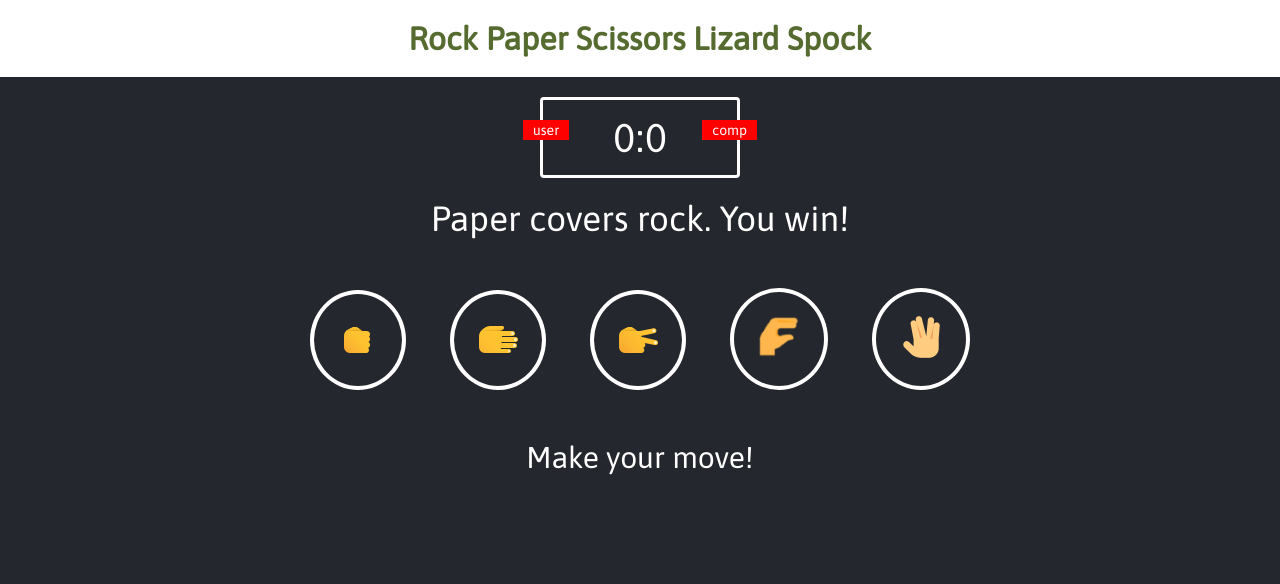
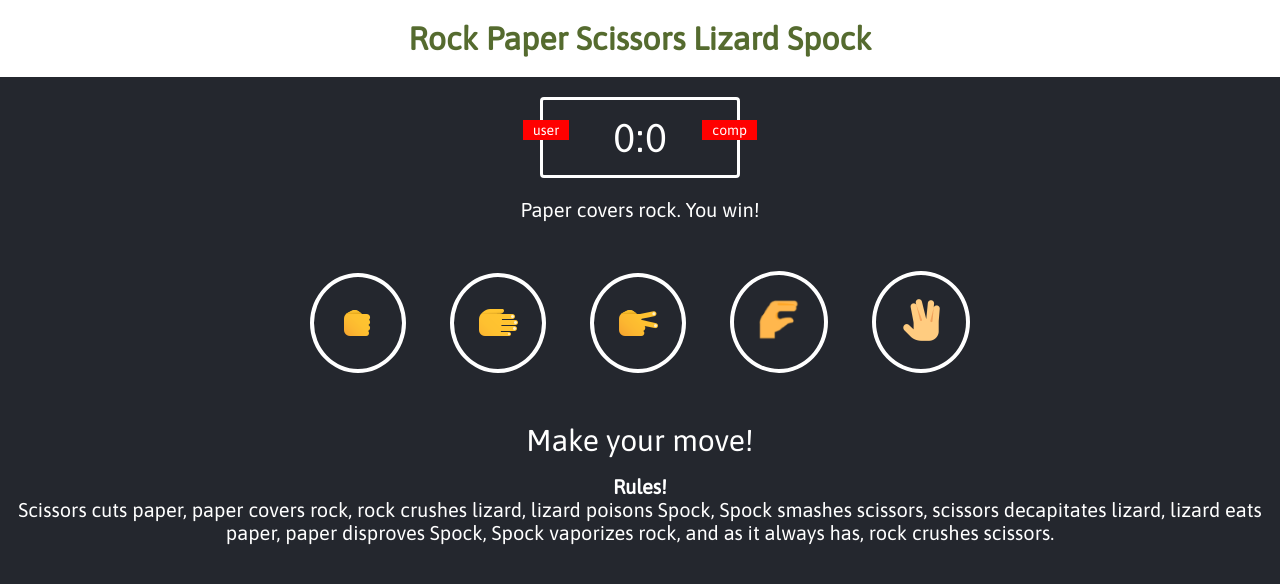
Before and after one commit to Lorenaaas/Java-game, a plain HTML site: page index.html in a window 1280 px wide. Drawn offline with Linux system fonts and the light colour scheme.

Commit message:
style second paragraph rules

```diff
--- a/assets/css/style.css
+++ b/assets/css/style.css
@@ -92,3 +92,10 @@ header>h1 {
     font-family: Asap, sans-serif;
     font-size: 30px;
 }
+
+h2, p {
+    text-align: center;
+    color: white;
+    font-family: Asap, sans-serif;
+    font-size: 20px;
+}
--- a/index.html
+++ b/index.html
@@ -40,6 +40,9 @@
     </div>
 
     <p id="action-message">Make your move!</p>
+    <br>
+    <h2>Rules! </h2>
+    <p>Scissors cuts paper, paper covers rock, rock crushes lizard, lizard poisons Spock, Spock smashes scissors, scissors decapitates lizard, lizard eats paper, paper disproves Spock, Spock vaporizes rock, and as it always has, rock crushes scissors.</p>
 
     <script src="assets/js/script.js"></script>
 </body>
```
